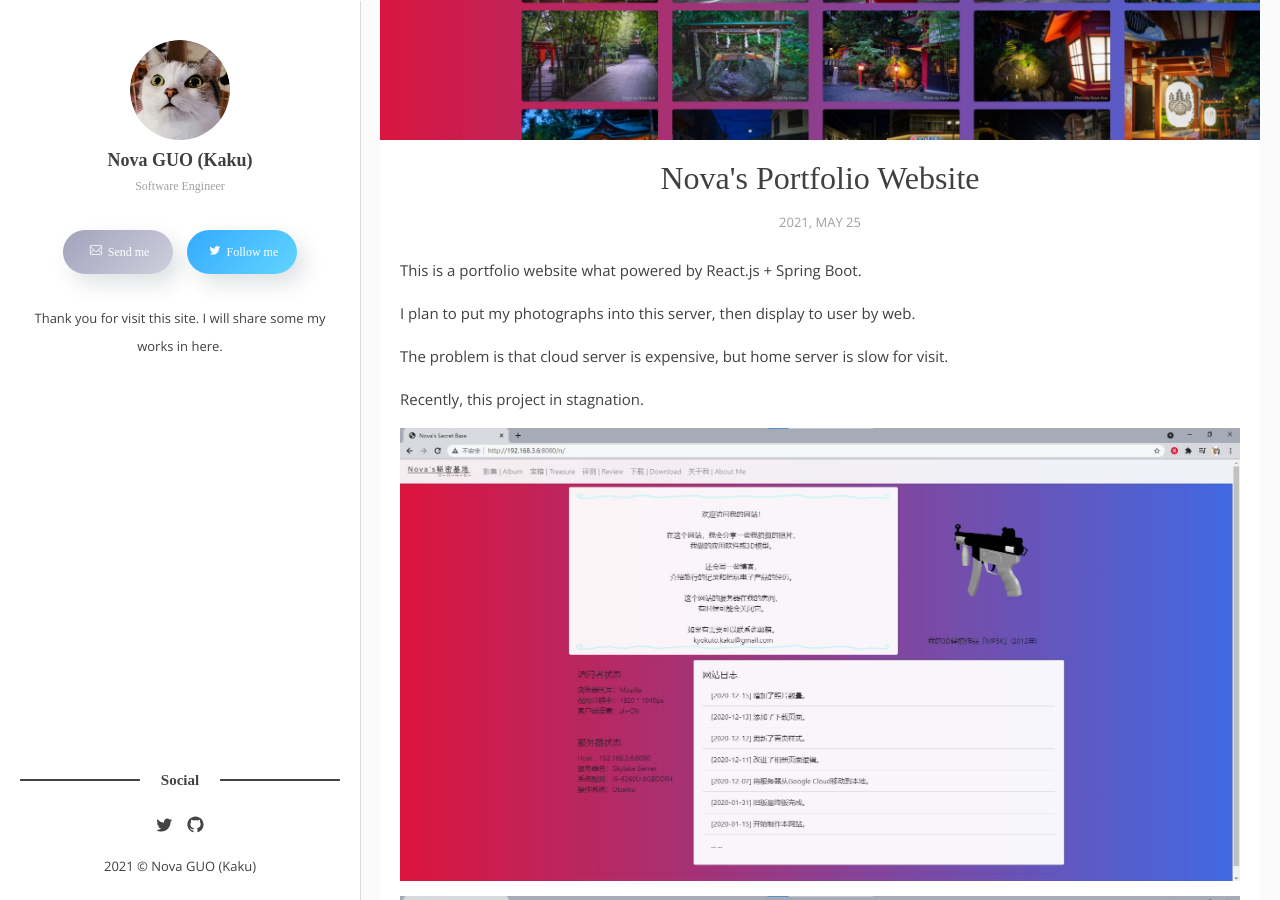
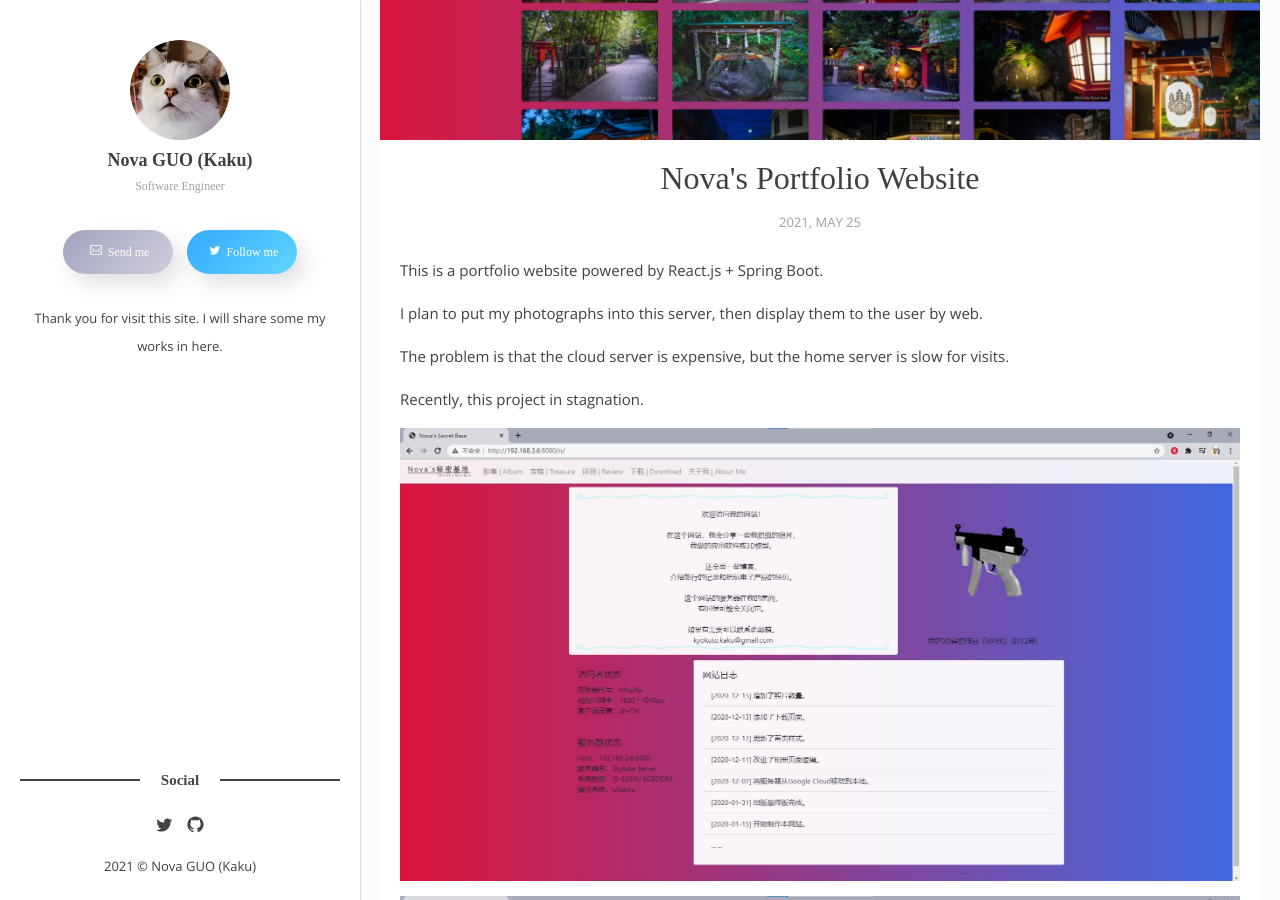
Before and after one commit to kyokuto52/kyokuto52.github.io, a Jekyll site: the page built from _posts/2021-05-25-Nova-Site.markdown, in a window 1280 px wide and 900 px high, scrolled down 373 px. Built offline with Jekyll 4.4.1, drawn with Linux system fonts in a browser that asks for light colours; some web fonts are replaced.

Commit message:
Update 2021-05-25-Nova-Site.markdown

```diff
--- a/_posts/2021-05-25-Nova-Site.markdown
+++ b/_posts/2021-05-25-Nova-Site.markdown
@@ -6,11 +6,11 @@ date: 2021-05-25 22:12:24 +0900
 tags: [Develop, Web, Java, JS]
 categories: develop
 ---
-This is a portfolio website what powered by React.js + Spring Boot.
+This is a portfolio website powered by React.js + Spring Boot.
 
-I plan to put my photographs into this server, then display to user by web.
+I plan to put my photographs into this server, then display them to the user by web.
 
-The problem is that cloud server is expensive, but home server is slow for visit.
+The problem is that the cloud server is expensive, but the home server is slow for visits.
 
 Recently, this project in stagnation.
 
```
